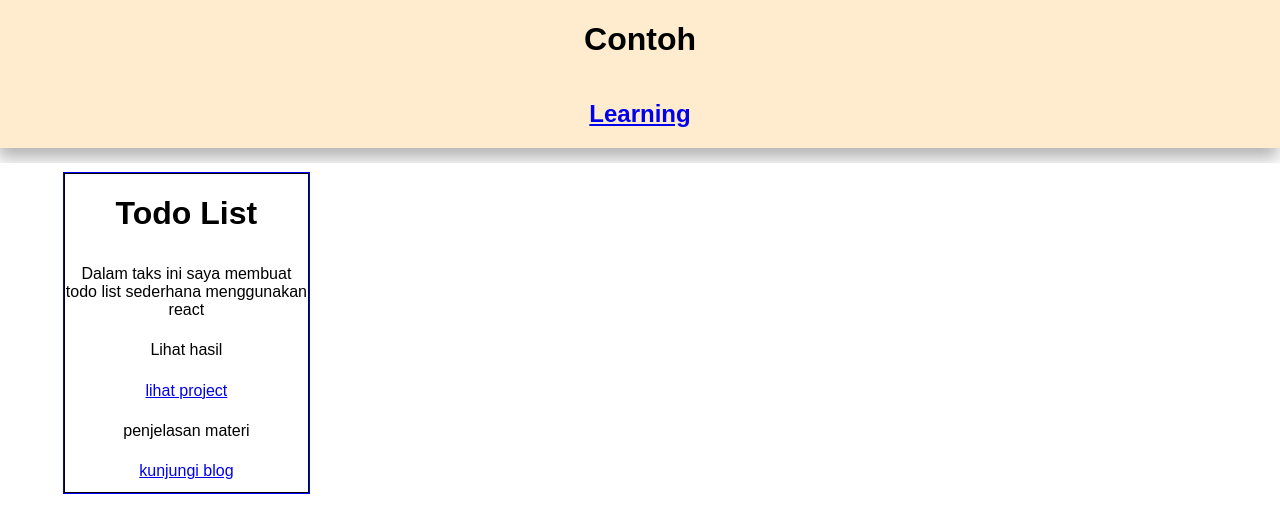
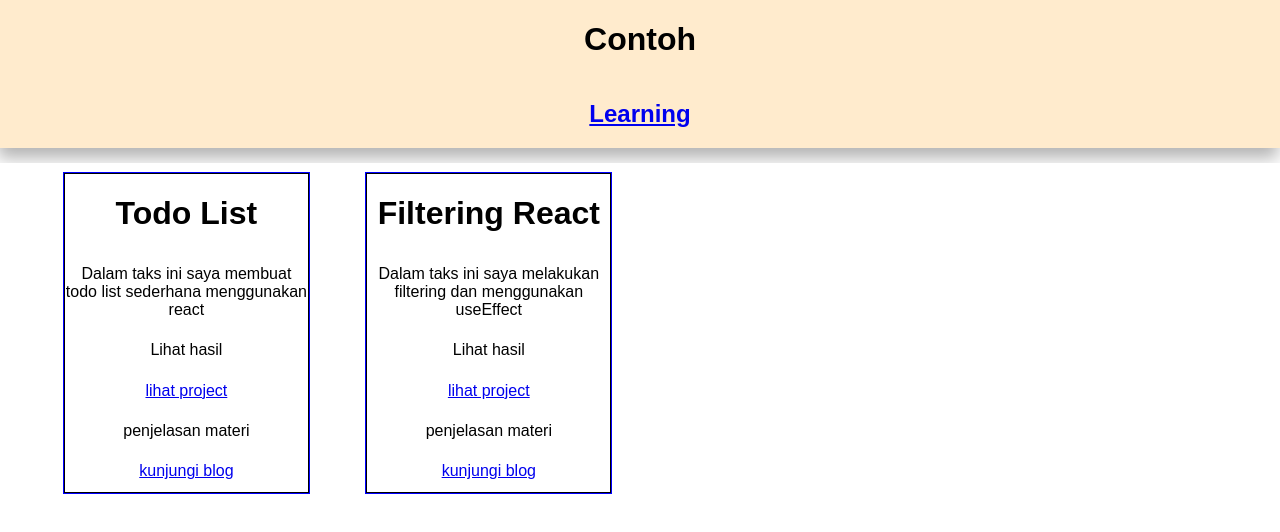
Before and after one commit to zenahmad06/porto, a React (Vite) app: page / in a window 1280 px wide. Shown: the top 532 px of the page. Built offline with nearby package versions, Linux system fonts and the light colour scheme.

Commit message:
update porto

```diff
--- a/src/data/materi-todo.js
+++ b/src/data/materi-todo.js
@@ -6,3 +6,11 @@ export const materiTodo ={
         blog:"https://zenahmad06.github.io/blog/todo-list/"
     }
 }
+export const materiFilter ={
+    title:"Filtering React",
+    content:"Dalam taks ini saya melakukan filtering dan menggunakan useEffect",
+    link:{
+        project:"https://zenahmad06.github.io/all-project/filtering-task/",
+        blog:"https://zenahmad06.github.io/blog/filtering-task/"
+    }
+}
--- a/src/pages/learning-page.jsx
+++ b/src/pages/learning-page.jsx
@@ -1,11 +1,13 @@
 import Card from '../components/card-item'
 import styled from '../styles/learningpage.module.css'
-import { materiTodo } from '../data/materi-todo'
+import { materiTodo,materiFilter } from '../data/materi-todo'
 export default function LearningPage(){
     return(
         <>
             <div className={styled.ContainerLearn}>
                 <Card content={materiTodo}/>
+                <Card content={materiFilter}/>
+
             </div>
         </>
     )
--- a/src/styles/component-styles/card.module.css
+++ b/src/styles/component-styles/card.module.css
@@ -15,6 +15,7 @@
 }
 .ItemCont h1{
   flex: 0;
+  text-align: center;
 }
 .ItemCont p{
   text-align: center;
```
Also changed, not shown: 1 other file (tests, documents, lock files or other folders).
